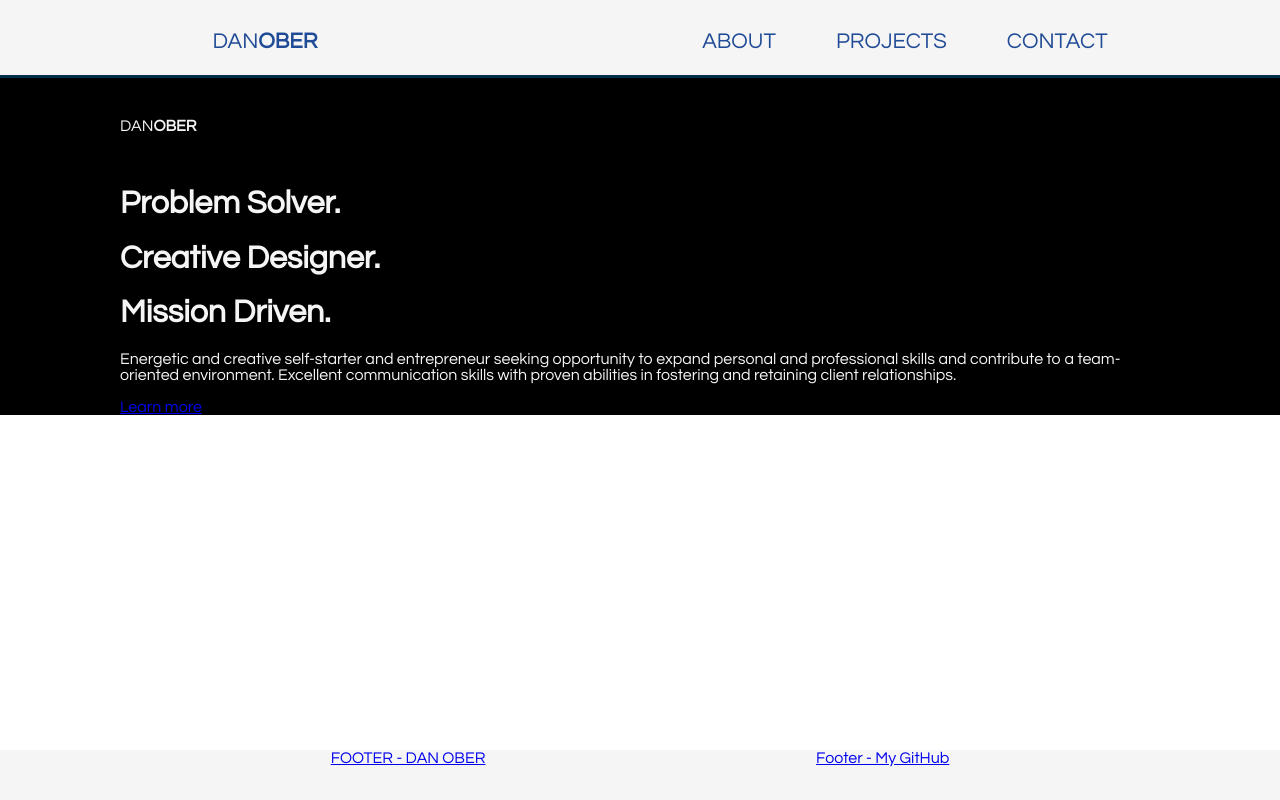
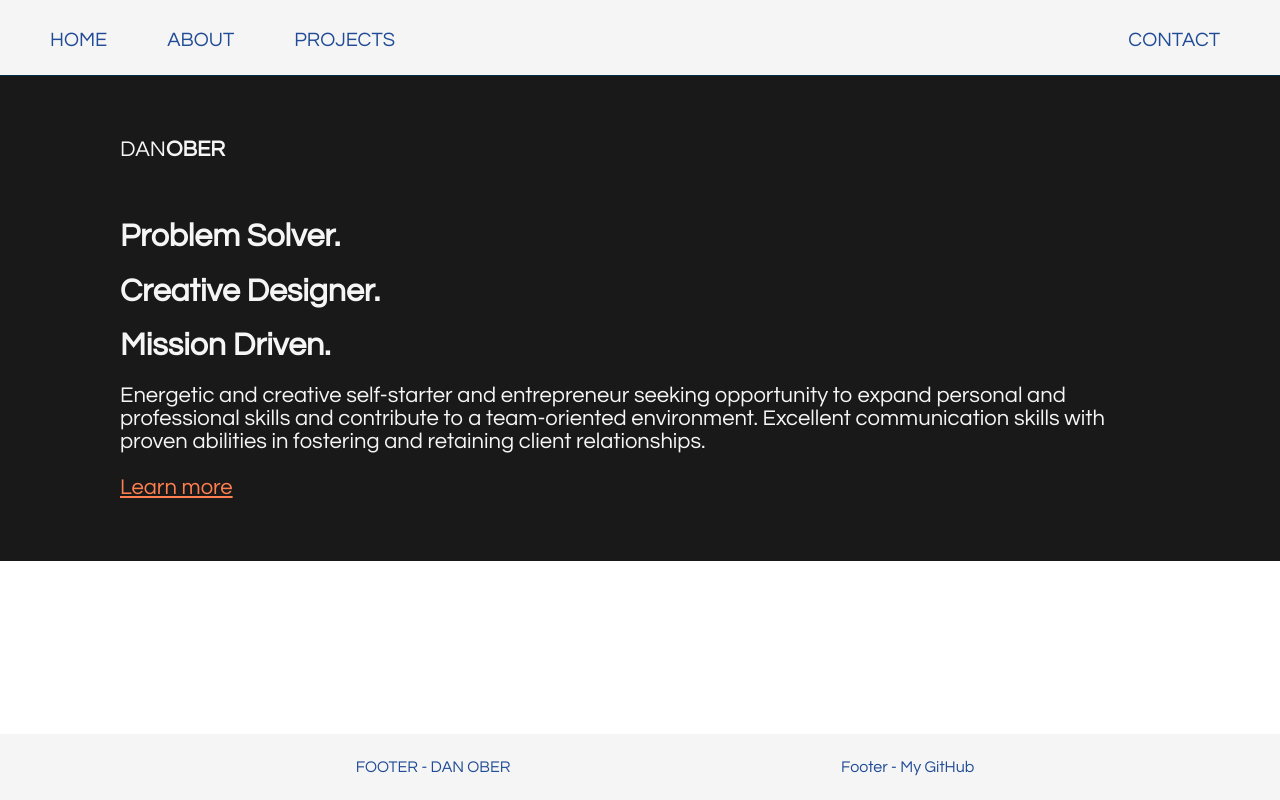
Before and after one commit to daniel-ober/danoberportfolio, a React (Create React App) app in the folder client/: page / in a window 1280 px wide. Shown: the top 800 px of the page. Built offline with nearby package versions, Linux system fonts and the light colour scheme.

Commit message:
css enhancements

```diff
--- a/client/src/App.css
+++ b/client/src/App.css
@@ -8,34 +8,48 @@
   height: 75px;
   display: flex;
   flex-direction: row;
-  justify-content: space-around;
+  justify-content: space-between;
   padding: 0px 20px;
   text-decoration: none;
-  border-bottom: 3px solid #003049;
+  border-bottom: 1px solid #003049;
   z-index: 2;
   list-style:none;
   text-align: center;
-  font-size: 22px;
+  font-size: 20px;
+}
+
+.nav-right {
+  padding-right: 50px;
 }
 
 
-.nav a{
+.nav a {
   display:inline-block;
   text-decoration: none;
   padding:30px;
   color:rgb(32, 75, 150);
 }
 
-
-
 .layout {
-  background-color:black;
-  bottom: 0;
+  display: flex;
+  flex-direction: column;
+  background-color:rgb(0, 0, 0, 0.9);
+  background-size: cover;
+  width: 100%;
+  height: 100%;
 }
 
 .layout-children {
   color:whitesmoke;
   margin: 5vh 15vh 5vh 15vh;
+}
+
+p {
+  font-size: 22px;
+}
+
+a {
+  color:coral;
 }
 
 .bg-img {
@@ -57,7 +71,7 @@ input,
 textarea {
   height: 30px;
   font-size: 16px;
-  margin-bottom: 30px;
+  margin-bottom: 20px;
   border-radius: 6px;
   border-width: 1px;
   max-width: 600px;
@@ -74,15 +88,19 @@ button {
   width: 100px;
 }
 
-footer {
+.footer {
   bottom: 0;
   position: fixed;
   display: flex;
   flex-direction: row;
+  justify-content:space-evenly;
   background-color: whitesmoke;
+  color:rgb(32, 75, 150);
+  width: 100%;
+  padding:25px;
+}
+
+.footer a {
   text-decoration: none;
-  color: white;
-  justify-content:space-evenly;
-  width: 100%;
-  height: 50px;
+  color:rgb(32, 75, 150);
 }
--- a/client/src/components/Footer.jsx
+++ b/client/src/components/Footer.jsx
@@ -3,14 +3,14 @@ import { NavLink } from "react-router-dom";
 
 function Footer() {
   return (
-    <footer>
+    <div className='footer'>
       <NavLink className="footer-logo" to="/">
         FOOTER - DAN OBER
       </NavLink>
       <div className="footer-social">
         <a href="https://github.com/daniel-ober">Footer - My GitHub</a>
       </div>
-    </footer>
+    </div>
   );
 }
 
--- a/client/src/components/Nav.jsx
+++ b/client/src/components/Nav.jsx
@@ -5,11 +5,11 @@ export default function Nav() {
   return (
     <div className="nav">
       <div className="nav-left">
-        <NavLink to="/">DAN<strong>OBER</strong></NavLink>
+        <NavLink to="/">HOME</NavLink>
+        <NavLink to="/about">ABOUT</NavLink>
+        <NavLink to="/projects">PROJECTS</NavLink>
       </div>
       <div className="nav-right">
-        <NavLink to="/about">ABOUT</NavLink>
-        <NavLink to="/projects">PROJECTS</NavLink>
         <NavLink to="/contact">CONTACT</NavLink>
       </div>
     </div>
```
